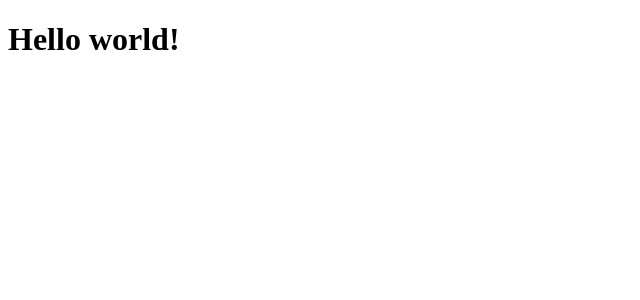
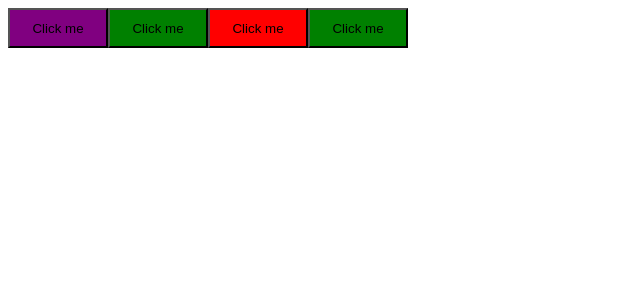
Before and after one commit to jilherme/02-ignite-timer, a React (Vite) app: page / in a window 1280 px wide. Shown: the top 300 px of the page, without its empty margins (0-640 px from the left). Built offline with nearby package versions, Linux system fonts and the light colour scheme.

Commit message:
add: second episode

```diff
--- a/package.json
+++ b/package.json
@@ -10,11 +10,13 @@
   },
   "dependencies": {
     "react": "^18.2.0",
-    "react-dom": "^18.2.0"
+    "react-dom": "^18.2.0",
+    "styled-components": "^5.3.6"
   },
   "devDependencies": {
     "@types/react": "^18.0.27",
     "@types/react-dom": "^18.0.10",
+    "@types/styled-components": "^5.1.26",
     "@vitejs/plugin-react-swc": "^3.0.0",
     "typescript": "^4.9.3",
     "vite": "^4.1.0"
--- a/src/App.tsx
+++ b/src/App.tsx
@@ -1,8 +1,13 @@
+import { Button } from "./components/Button";
+
 function App() {
   return (
-    <div>
-      <h1>Hello world!</h1>
-    </div>
+    <>
+      <Button variant="primary" />
+      <Button variant="secondary" />
+      <Button variant="danger" />
+      <Button variant="success" />
+    </>
   );
 }
 
--- /dev/null
+++ b/src/components/Button.styles.ts
@@ -0,0 +1,20 @@
+import styled from "styled-components";
+
+export type ButtonVariant = "primary" | "secondary" | "danger" | "success";
+
+interface ButtonContainerProps {
+  variant: ButtonVariant;
+}
+
+const buttonVariants = {
+  primary: 'purple',
+  secondary: 'green',
+  danger: 'red',
+  success: 'green'
+};
+
+export const ButtonContainer = styled.button<ButtonContainerProps>`
+  width: 100px;
+  height: 40px;
+  ${({ variant }) => `background-color: ${buttonVariants[ variant ]};`}
+`;
--- /dev/null
+++ b/src/components/Button.tsx
@@ -0,0 +1,9 @@
+import { ButtonContainer, ButtonVariant } from "./Button.styles";
+
+interface ButtonProps {
+  variant?: ButtonVariant;
+}
+
+export function Button({ variant = "primary" }: ButtonProps) {
+  return <ButtonContainer variant={variant}>Click me</ButtonContainer>;
+}
```
Also changed, not shown: 1 other file (tests, documents, lock files or other folders).
